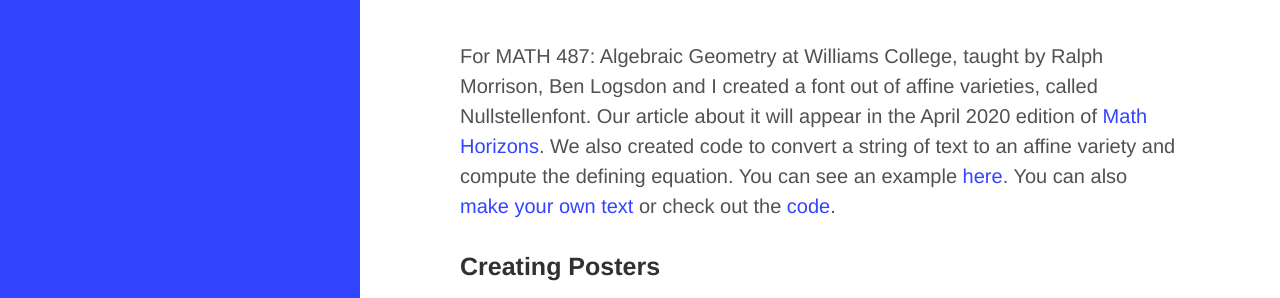
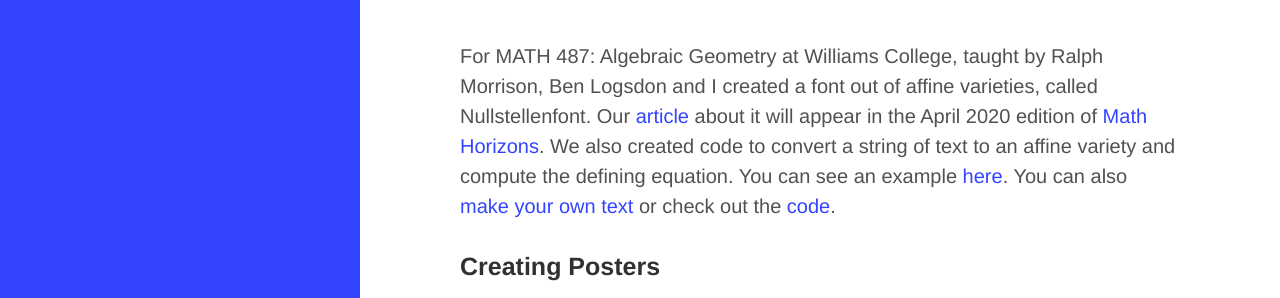
Before and after one commit to amichaelsen/amichaelsen.github.io, a Jekyll site: the page built from articles.md, in a window 1280 px wide and 950 px high. Shown: the part 367-665 px from the top of the window. Built offline with Jekyll 4.4.1, drawn with Linux system fonts in a browser that asks for light colours; part of the change alters nothing that is shown.

```diff
--- a/articles.md
+++ b/articles.md
@@ -8,7 +8,9 @@ title: Articles
 ![test](/assets/nullstellenfont_ANYA.png)
 
 For MATH 487: Algebraic Geometry at Williams College, taught by Ralph Morrison, Ben Logsdon and I created a font
-out of affine varieties, called Nullstellenfont. Our article about it will appear in the April 2020
+out of affine varieties, called Nullstellenfont.
+Our [article](https://www.tandfonline.com/doi/abs/10.1080/10724117.2020.1714365?fbclid=IwAR0Avop2MSE8z0_c5NYh2qT4WVkVOG-gnbsU2Z4WwCt4F8OZNrRt4WNwmxE&journalCode=umho20)
+ about it will appear in the April 2020
 edition of [Math Horizons](https://www.maa.org/press/periodicals/math-horizons).  We also created code to convert a string of text to an affine variety and
 compute the defining equation. You can see an example [here](/assets/anya-nullstellenfont.pdf). You can
 also [make your own text](https://sites.google.com/williams.edu/nullstellenfont/) or check out the [code](https://github.com/bclogsdon/nullstellenfont).
```
